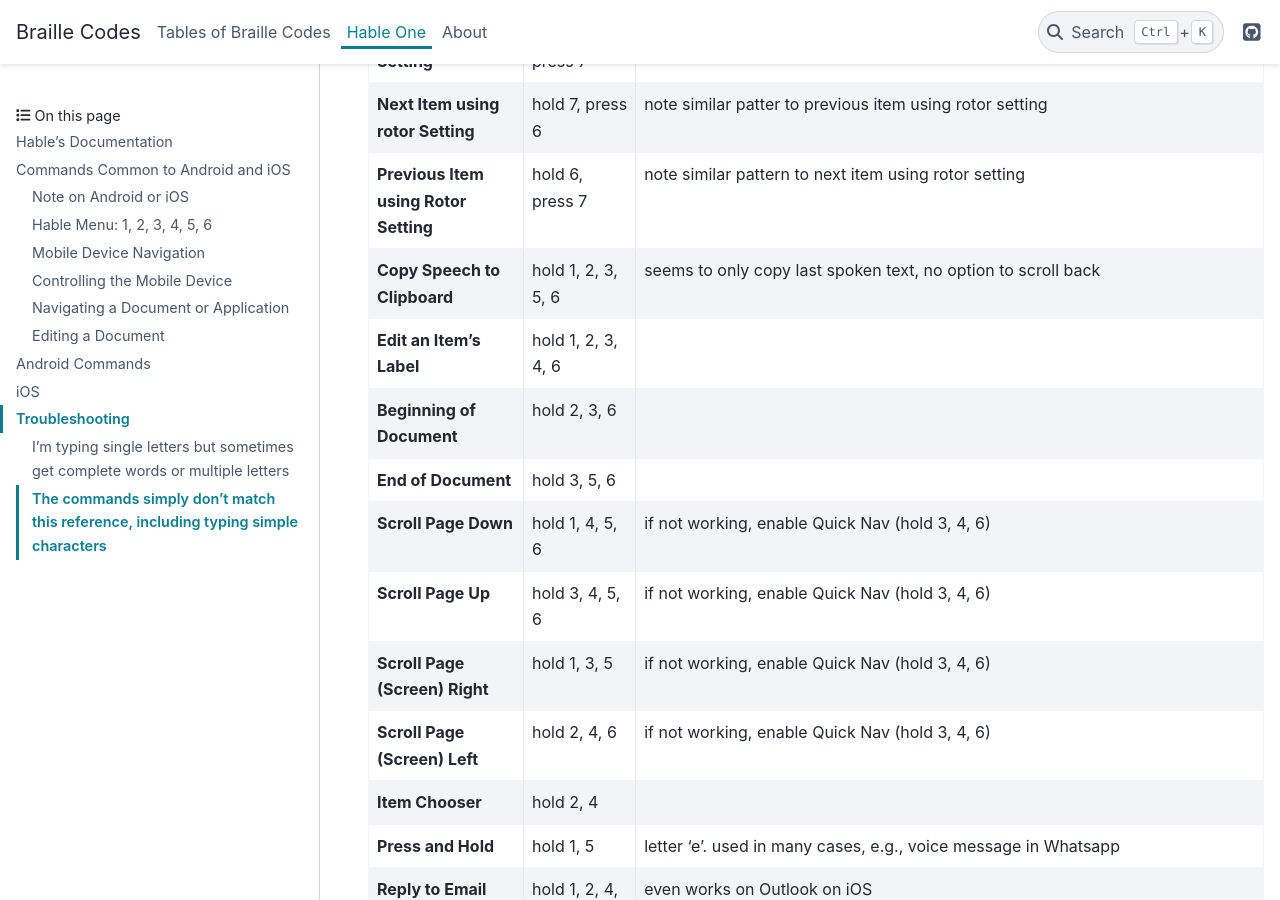
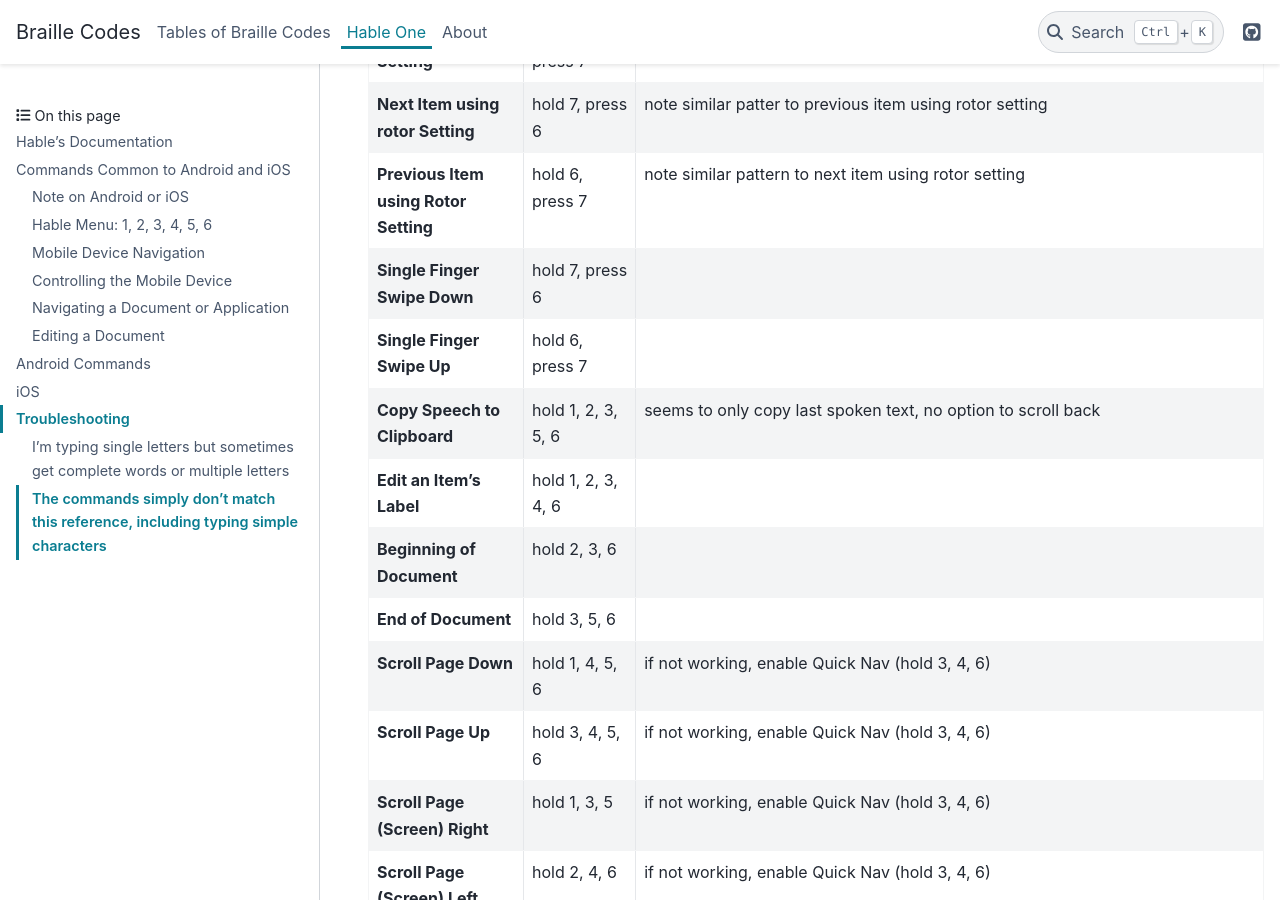
Before and after one commit to joeldodson/braille, a Sphinx documentation site: the page built from docs/hableone.md, in a window 1280 px wide and 900 px high, scrolled down 8669 px. Built offline with Sphinx 7.4.7 and the PyData theme 0.15.4, drawn with Linux system fonts in a browser that asks for light colours.

Commit message:
a few updates to iOS functions

```diff
--- a/docs/hableone.md
+++ b/docs/hableone.md
@@ -533,6 +533,14 @@
   - hold 6, press 7
   - note similar pattern to next item using rotor setting
 
+* - Single Finger Swipe Down
+  - hold 7, press 6
+  -
+
+* - Single Finger Swipe Up
+  - hold 6, press 7
+  -
+
 * - Copy Speech to Clipboard
   - hold 1, 2, 3, 5, 6
   - seems to only copy last spoken text, no option to scroll back
```
